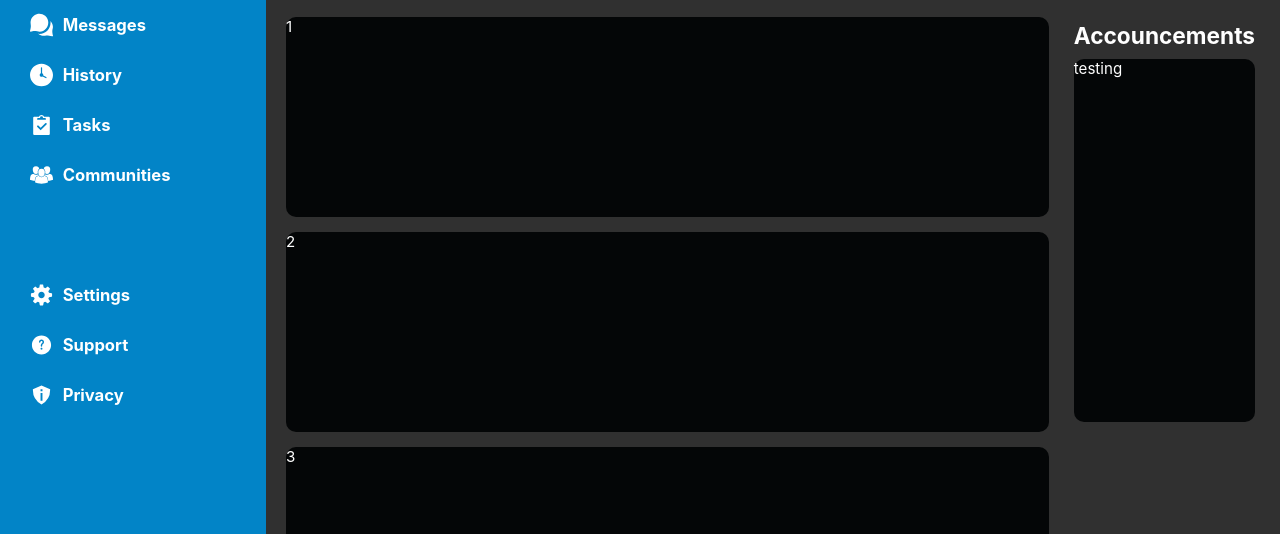
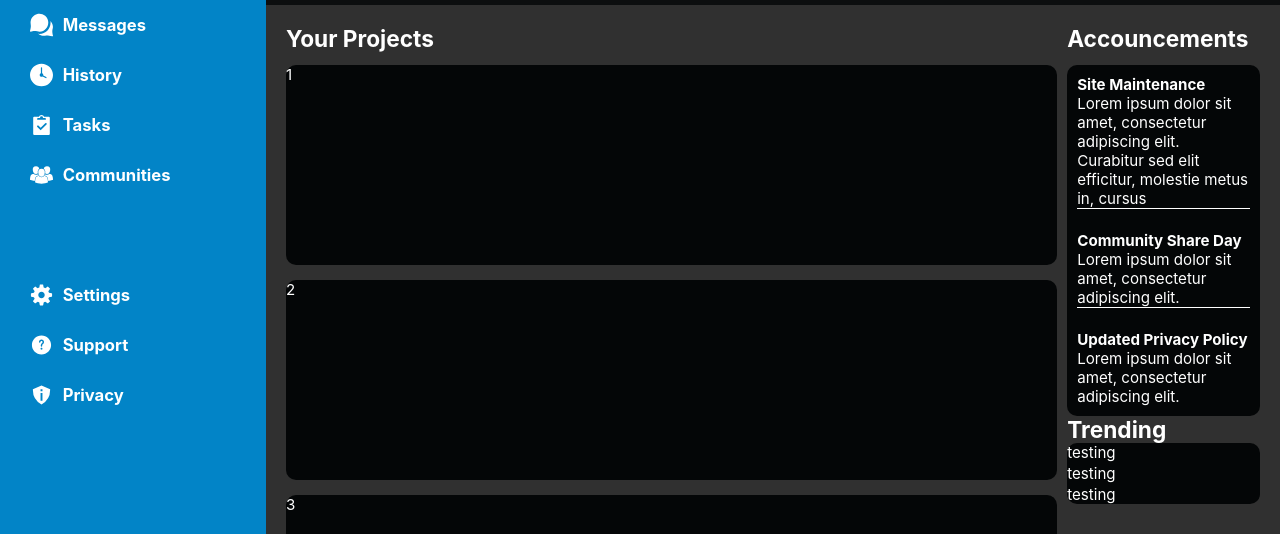
Before and after one commit to jeremyrupprecht/odinAdminDashboard, a website: page index.html in a window 1280 px wide. Shown: the part 266-800 px from the top of the page. Drawn offline with Linux system fonts and the light colour scheme.

Commit message:
Adjust announcements and trending sidebar sections

```diff
--- a/index.html
+++ b/index.html
@@ -90,6 +90,7 @@
         </div>
 
         <div class="mainbody-grid">
+            <h2 class="projectsTitle">Your Projects</h2>
             <div class="projects-grid">
                 <div class="project-card">1</div>
                 <div class="project-card">2</div>
@@ -98,17 +99,41 @@
                 <div class="project-card">5</div>
                 <div class="project-card">6</div>
             </div>
-            <div class="accouncements">
-                <h2>Accouncements</h2>
-                <div>
-                    testing
+
+            <h2 class="announcementTitle">Accouncements</h2>
+            <div class="right-body">
+                <div class="accouncements">
+                    <div class="announcementBlock">
+                        <h4>Site Maintenance</h4>
+                        <p>Lorem ipsum dolor sit amet, consectetur adipiscing elit.
+                            Curabitur sed elit efficitur, molestie metus in, cursus
+                        </p>
+                        <div class="line"></div>
+                    </div>
+                    <div class="announcementBlock">
+                        <h4>Community Share Day</h4>
+                        <p>Lorem ipsum dolor sit amet, consectetur adipiscing elit.
+                        </p>
+                        <div class="line"></div>
+                    </div>
+                    <div class="announcementBlock">
+                        <h4>Updated Privacy Policy</h4>
+                        <p>Lorem ipsum dolor sit amet, consectetur adipiscing elit.
+                        </p>
+                    </div>
                 </div>
-            </div>
 
-            <div class="trending">
                 <h2>Trending</h2>
-                <div>
-                    testing
+                <div class="trending">
+                    <div class="trendingBlock">
+                        testing
+                    </div>
+                    <div class="trendingBlock">
+                        testing
+                    </div>
+                    <div class="trendingBlock">
+                        testing
+                    </div>
                 </div>
             </div>
         </div>
--- a/styles.css
+++ b/styles.css
@@ -171,17 +171,21 @@ input[type="search"] {
     background-color: var(--dash-background);
 
     display: grid;
-    grid-template: 1fr 1fr / 4fr 1fr;
-    padding: 10px;
+    grid-template: 30px 1fr / 4fr 1fr;
+    padding: 20px;
+    gap: 10px;
+}
+
+.projectsTitle {
+    grid-area: 1 / 1 / 2 / 2;
 }
 
 .projects-grid {
-    grid-area: 1 / 1 / 3 / 2;
+    grid-area: 2 / 1 / 3 / 2;
     display: grid;
     grid-template-rows: 1fr 1fr;
     grid-template-columns: repeat(auto-fit, minmax(400px, 1fr));
     gap: 15px;
-    padding: 10px;
 }
 
 .project-card {
@@ -195,27 +199,34 @@ h2 {
     text-align: left;
 }
 
-.accouncements, .trending {
-    margin: 15px;
+.announcementTitle {
+    grid-area: 1 / 2 / 2 / 3;
+}
+
+.right-body {
+    grid-area: 2 / 2 / 3 / 3;
     display: flex;
     flex-direction: column;
-    max-height: 400px;              /* give this to the row specification?*/
 }
 
-.accouncements {
-    grid-area: 1 / 2 / 2 / 3;
+.accouncements, .trending {
+    display: grid;
+    gap: 2px;
+    flex-direction: column;
+    max-height: 400px;              /* give this to the row specification?*/
 
-
+    grid-area: 2 / 2 / 3 / 3;
+    background-color: var(--dash-foreground);
+    border-radius: 10px;
 }
 
-.accouncements div, .trending div {
-    background-color: var(--dash-foreground);
-    margin-top: 10px;
-    border-radius: 10px;
-    height: 100%;
+.line {
+    height: 1px;
+    width: 100%;
+    background-color: white;
+    /* margin: 5px; */
 }
 
-.trending {
-    grid-area: 2 / 2 / 3 / 3;
-
+.announcementBlock {
+    padding: 10px;
 }
```
